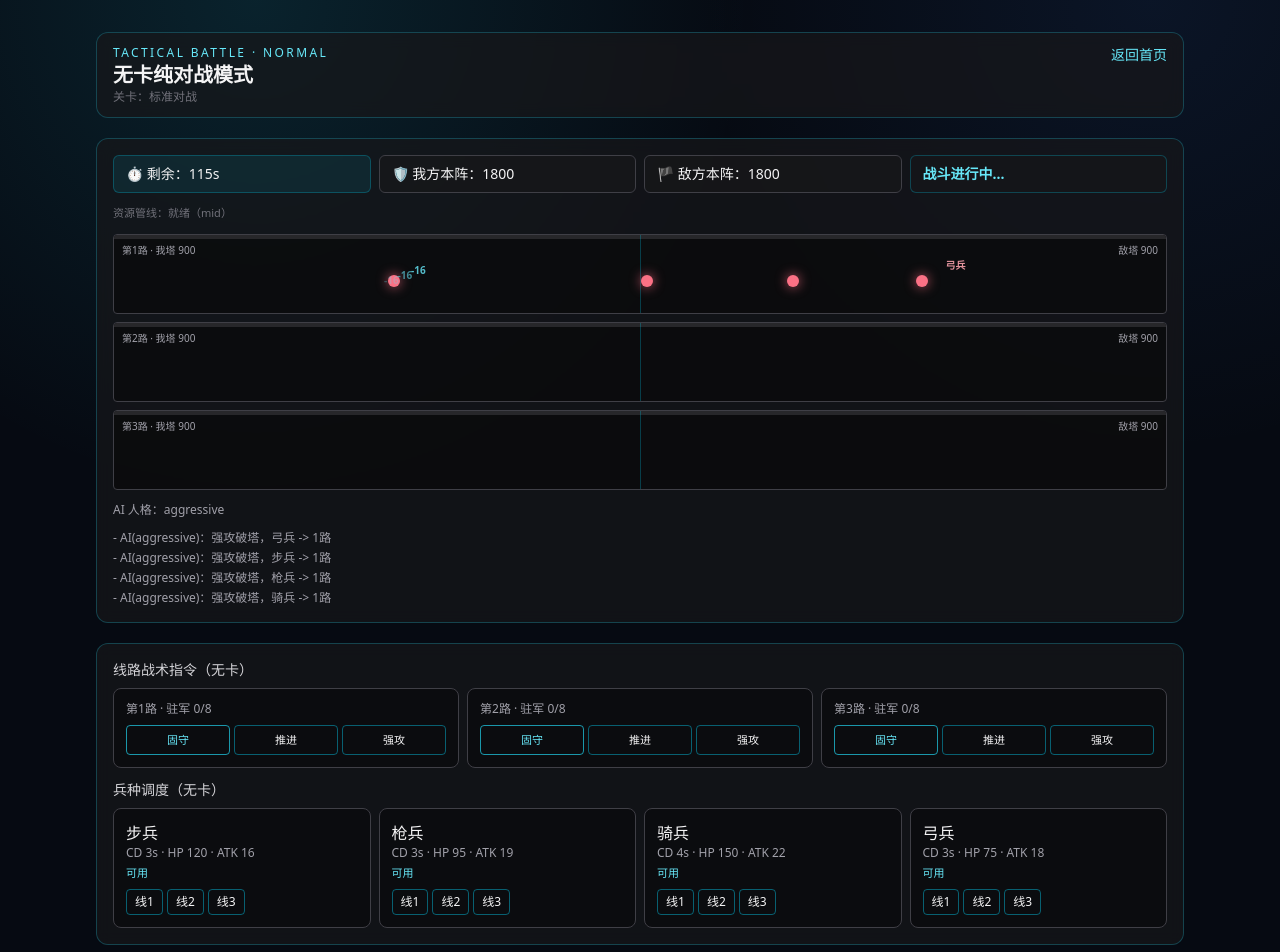
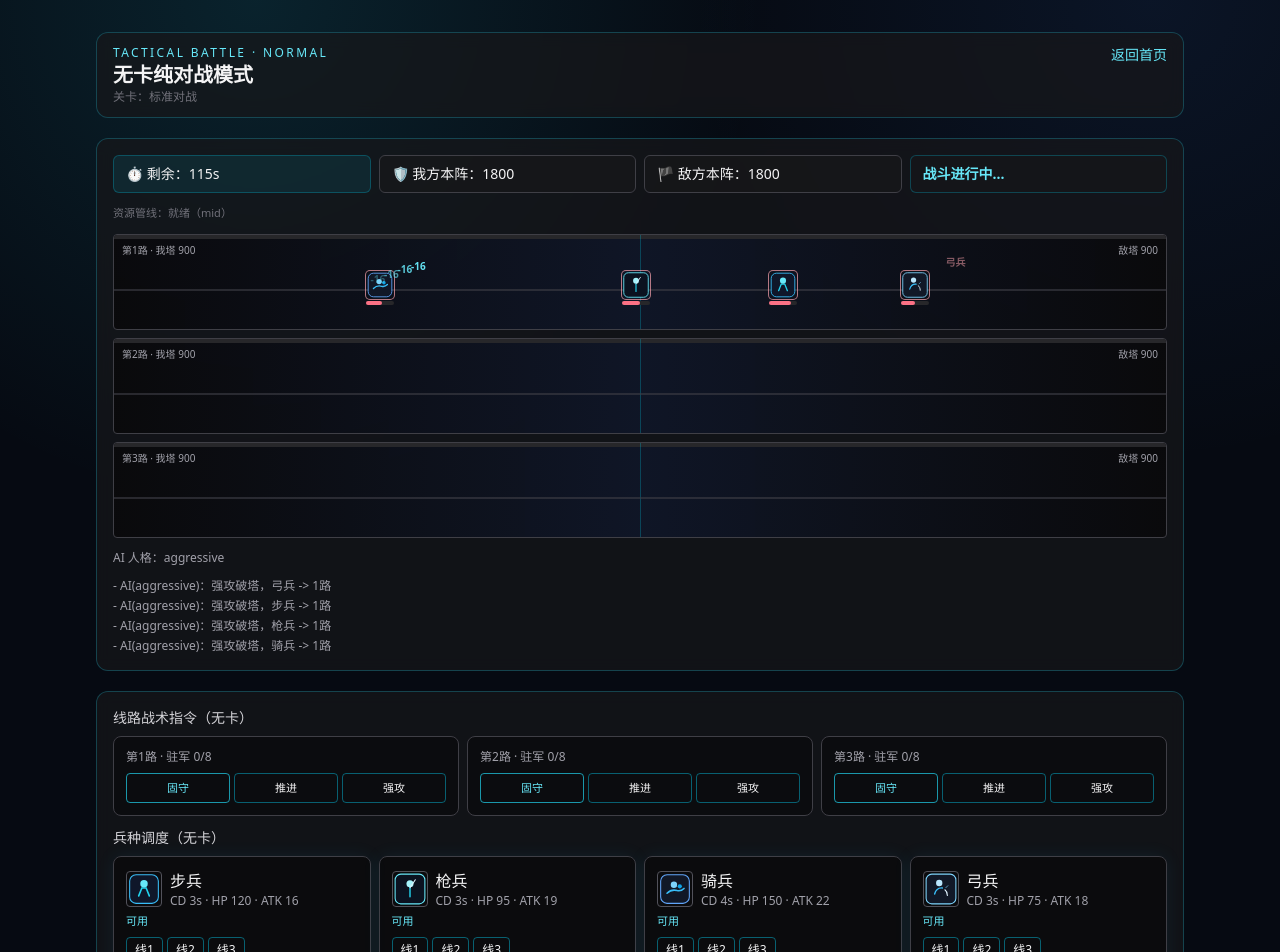
Before and after one commit to Sinon4869/sinon_warring_states_game, a Next.js app: page /battle in a window 1280 px wide. Shown: the top 952 px of the page. Built offline with nearby package versions, Linux system fonts and the light colour scheme.

Commit message:
feat(battle-ui): replace dot units with art assets and upgrade battlefield visuals

```diff
--- a/app/battle/page.tsx
+++ b/app/battle/page.tsx
@@ -62,6 +62,13 @@ const TROOPS: Troop[] = [
   { id: 'cavalry', name: '骑兵', hp: 150, atk: 22, speed: 14, range: 5, cdMs: 3600 },
   { id: 'archer', name: '弓兵', hp: 75, atk: 18, speed: 8, range: 12, cdMs: 3000 }
 ];
+
+const TROOP_ART: Record<string, string> = {
+  infantry: '/assets/units/infantry.svg',
+  spear: '/assets/units/spear.svg',
+  cavalry: '/assets/units/cavalry.svg',
+  archer: '/assets/units/archer.svg'
+};
 
 function makeUnit(troop: Troop, owner: Side, lane: number): Unit {
   return {
@@ -512,27 +519,37 @@ export default function BattlePage() {
             const total = Math.max(1, playerPower + aiPower);
             const playerPct = (playerPower / total) * 100;
             return (
-              <div key={lane} className="relative h-20 overflow-hidden rounded border border-zinc-700 bg-zinc-950/70">
+              <div key={lane} className="relative h-24 overflow-hidden rounded border border-zinc-700 bg-gradient-to-r from-zinc-950/90 via-slate-900/80 to-zinc-950/90">
                 <div className="absolute inset-x-0 top-0 h-1 bg-zinc-800">
                   <div className="h-full bg-cyan-400/70" style={{ width: `${playerPct}%` }} />
                 </div>
                 <div className="absolute left-2 top-2 text-[10px] text-zinc-400">第{lane + 1}路 · 我塔 {Math.round(playerTowers[lane])}</div>
                 <div className="absolute right-2 top-2 text-[10px] text-zinc-400">敌塔 {Math.round(aiTowers[lane])}</div>
                 <div className="absolute inset-y-0 left-[50%] w-px bg-cyan-500/30" />
+                <div className="absolute inset-x-0 top-[58%] h-[2px] bg-zinc-700/60" />
                 <AnimatePresence>
                   {units
                     .filter((u) => u.lane === lane)
                     .map((u) => (
                       <motion.div
                         key={u.uid}
-                        className={`absolute top-10 h-3 w-3 rounded-full ${u.owner === 'player' ? 'bg-cyan-400 shadow-[0_0_12px_rgba(34,211,238,0.8)]' : 'bg-rose-400 shadow-[0_0_12px_rgba(251,113,133,0.8)]'}`}
-                        style={{ left: `calc(${u.x}% - 6px)` }}
+                        className={`absolute top-9 w-7 ${u.owner === 'player' ? '' : ''}`}
+                        style={{ left: `calc(${u.x}% - 14px)` }}
                         initial={{ scale: 0.6, opacity: 0 }}
-                        animate={{ scale: u.cooldown > 0 ? 1.25 : 1, opacity: 1 }}
+                        animate={{ scale: u.cooldown > 0 ? 1.12 : 1, opacity: 1 }}
                         exit={{ scale: 0.1, opacity: 0 }}
                         transition={{ duration: 0.15 }}
                         title={`${u.owner === 'player' ? '我' : '敌'}-${u.troopId}:${Math.round(u.hp)}`}
-                      />
+                      >
+                        <img
+                          src={TROOP_ART[u.troopId] ?? '/assets/units/fallback.svg'}
+                          alt={u.troopId}
+                          className={`h-7 w-7 rounded ${u.owner === 'player' ? 'ring-1 ring-cyan-300/70' : 'ring-1 ring-rose-300/70'}`}
+                        />
+                        <div className="mt-0.5 h-1 w-7 rounded bg-zinc-800">
+                          <div className={`h-1 rounded ${u.owner === 'player' ? 'bg-cyan-400' : 'bg-rose-400'}`} style={{ width: `${Math.max(8, Math.min(100, (u.hp / 150) * 100))}%` }} />
+                        </div>
+                      </motion.div>
                     ))}
                 </AnimatePresence>
                 <AnimatePresence>
@@ -595,9 +612,14 @@ export default function BattlePage() {
             const cd = playerTroopCd[t.id] ?? 0;
             const disabled = cd > 0 || !running;
             return (
-              <div key={t.id} className="rounded-lg border border-zinc-700 bg-zinc-950/60 p-3">
-                <p className="font-medium">{t.name}</p>
-                <p className="text-xs text-zinc-400">CD {Math.ceil(t.cdMs / 1000)}s · HP {t.hp} · ATK {t.atk}</p>
+              <div key={t.id} className="rounded-lg border border-zinc-700 bg-zinc-950/70 p-3 shadow-[0_0_18px_rgba(34,211,238,0.08)]">
+                <div className="flex items-center gap-2">
+                  <img src={TROOP_ART[t.id] ?? '/assets/units/fallback.svg'} alt={t.name} className="h-9 w-9 rounded border border-zinc-600" />
+                  <div>
+                    <p className="font-medium">{t.name}</p>
+                    <p className="text-xs text-zinc-400">CD {Math.ceil(t.cdMs / 1000)}s · HP {t.hp} · ATK {t.atk}</p>
+                  </div>
+                </div>
                 <p className="mt-1 text-[11px] text-cyan-300">{cd > 0 ? `冷却中 ${Math.ceil(cd / 1000)}s` : '可用'}</p>
                 <div className="mt-2 flex gap-1">
                   {[0, 1, 2].map((lane) => (
```
Also changed, not shown: public/assets/manifest.json, public/assets/units/archer.svg (added), public/assets/units/spear.svg (added).
